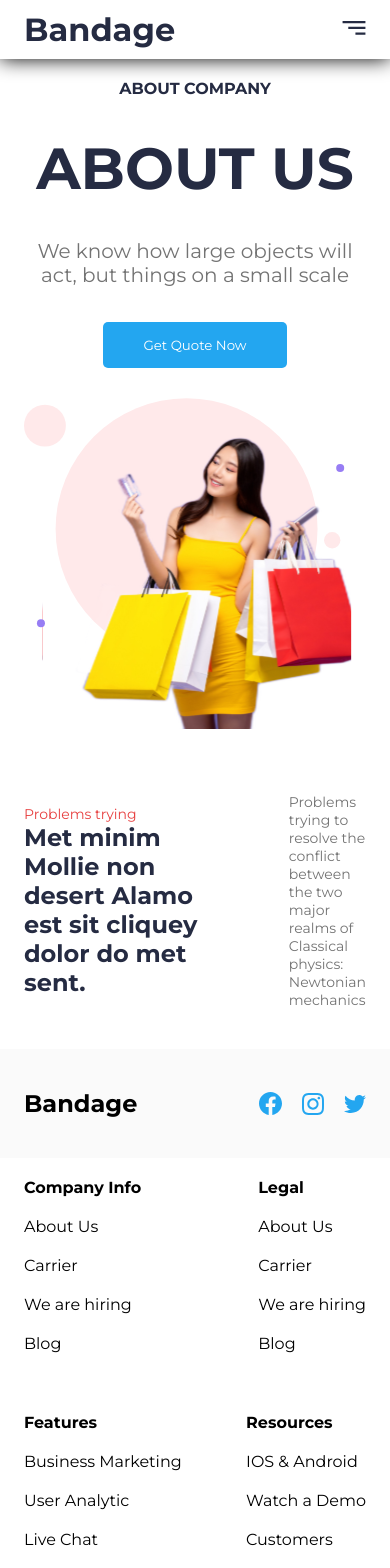
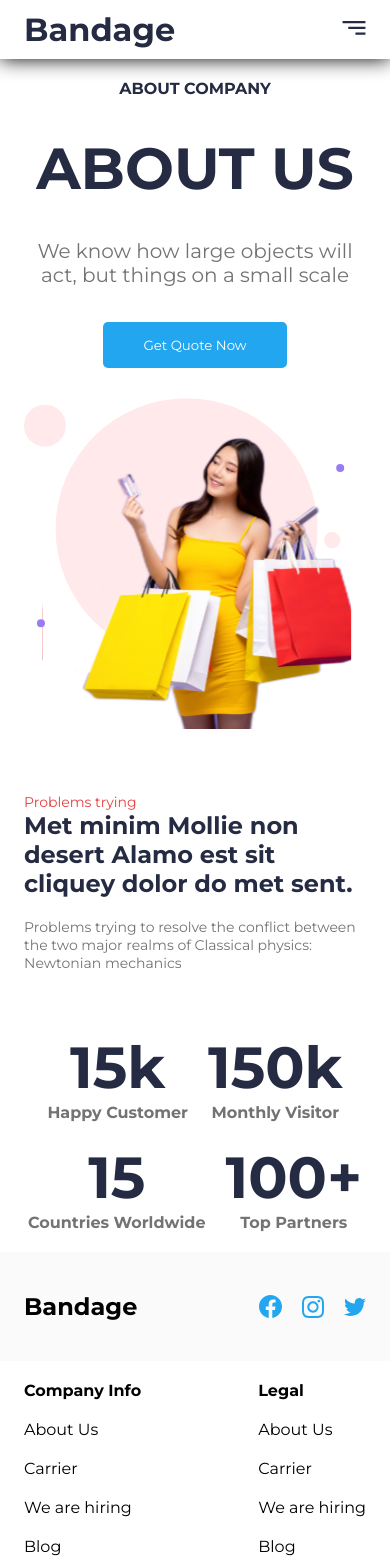
Before and after one commit to Salmanshk180/ecommerce-website, a React (Create React App) app: page /about-us in a window 390 px wide. Shown: the top 1568 px of the page. Built offline with nearby package versions, Linux system fonts and the light colour scheme.

Commit message:
Add About Stats

```diff
--- a/src/components/AboutUsComponents/AboutContent/AboutContent.module.css
+++ b/src/components/AboutUsComponents/AboutContent/AboutContent.module.css
@@ -41,3 +41,15 @@
     font-size: 14px;
     color: #737373;
 }
+
+@media (max-width: 768px) {
+    .container{
+        flex-wrap: wrap;
+        text-align: center;
+        justify-content: center;
+        gap: 20px;
+    }
+    .text-container-1 div,.text-container-2{
+        width: 100%;
+    }
+}
--- a/src/components/AboutUsComponents/AboutHeader/AboutHeader.module.css
+++ b/src/components/AboutUsComponents/AboutHeader/AboutHeader.module.css
@@ -7,7 +7,7 @@
 .container {
   display: flex;
   align-items: center;
-  justify-content: space-around;
+  justify-content: space-between;
   text-align: left;
 }
 .header_img {
--- /dev/null
+++ b/src/components/AboutUsComponents/AboutStats/AboutStats.module.css
@@ -0,0 +1,20 @@
+.about-stats{
+    max-width: 1440px;
+    margin: auto;
+    padding: 20px 24px;
+}
+
+.container{
+    display: flex;
+    justify-content: space-between;
+    align-items: center;
+    flex-wrap: wrap;
+}
+
+@media (max-width: 768px) {
+    .container{
+        justify-content: center;
+        gap: 20px;
+    }
+
+}
--- /dev/null
+++ b/src/components/AboutUsComponents/AboutStats/AboutStats.tsx
@@ -0,0 +1,19 @@
+import React from 'react'
+import styles from "./AboutStats.module.css"
+import Statisitc from './Statisitc'
+const AboutStats = () => {
+  return (
+   <React.Fragment>
+    <div className={styles['about-stats']}>
+    <div className={styles['container']}>
+        <Statisitc StatsNumber='15k' StatsText='Happy Customer'/>
+        <Statisitc StatsNumber='150k' StatsText='Monthly Visitor'/>
+        <Statisitc StatsNumber='15' StatsText='Countries Worldwide'/>
+        <Statisitc StatsNumber='100+' StatsText='Top Partners'/>
+    </div>
+    </div>
+   </React.Fragment>
+  )
+}
+
+export default AboutStats
--- /dev/null
+++ b/src/components/AboutUsComponents/AboutStats/Statisitc.tsx
@@ -0,0 +1,20 @@
+import React from "react";
+import styles from "./Statistics.module.css";
+
+interface Props {
+  StatsNumber: string;
+  StatsText: string;
+}
+
+const Statisitc = (props: Props) => {
+  return (
+    <React.Fragment>
+      <div className={styles["statistics"]}>
+        <p className={styles["number"]}>{props.StatsNumber}</p>
+        <p className={styles["text"]}>{props.StatsText}</p>
+      </div>
+    </React.Fragment>
+  );
+};
+
+export default Statisitc;
--- /dev/null
+++ b/src/components/AboutUsComponents/AboutStats/Statistics.module.css
@@ -0,0 +1,11 @@
+.number {
+  font-weight: 700;
+  font-size: 58px;
+  color: #252b42;
+}
+
+.text {
+  font-weight: 700;
+  font-size: 16px;
+  color: #737373;
+}
--- a/src/pages/AboutUs/AboutUs.tsx
+++ b/src/pages/AboutUs/AboutUs.tsx
@@ -4,6 +4,7 @@
 import AboutHeader from "../../components/AboutUsComponents/AboutHeader/AboutHeader";
 import Footer from "../../components/HomeComponents/Footer/Footer";
 import AboutContent from "../../components/AboutUsComponents/AboutContent/AboutContent";
+import AboutStats from "../../components/AboutUsComponents/AboutStats/AboutStats";
 const AboutUs = () => {
   return (
     <React.Fragment>
@@ -12,6 +13,7 @@
           <LightNavbar />
           <AboutHeader />
           <AboutContent />
+          <AboutStats/>
           <Footer />
         </div>
       </div>
```
